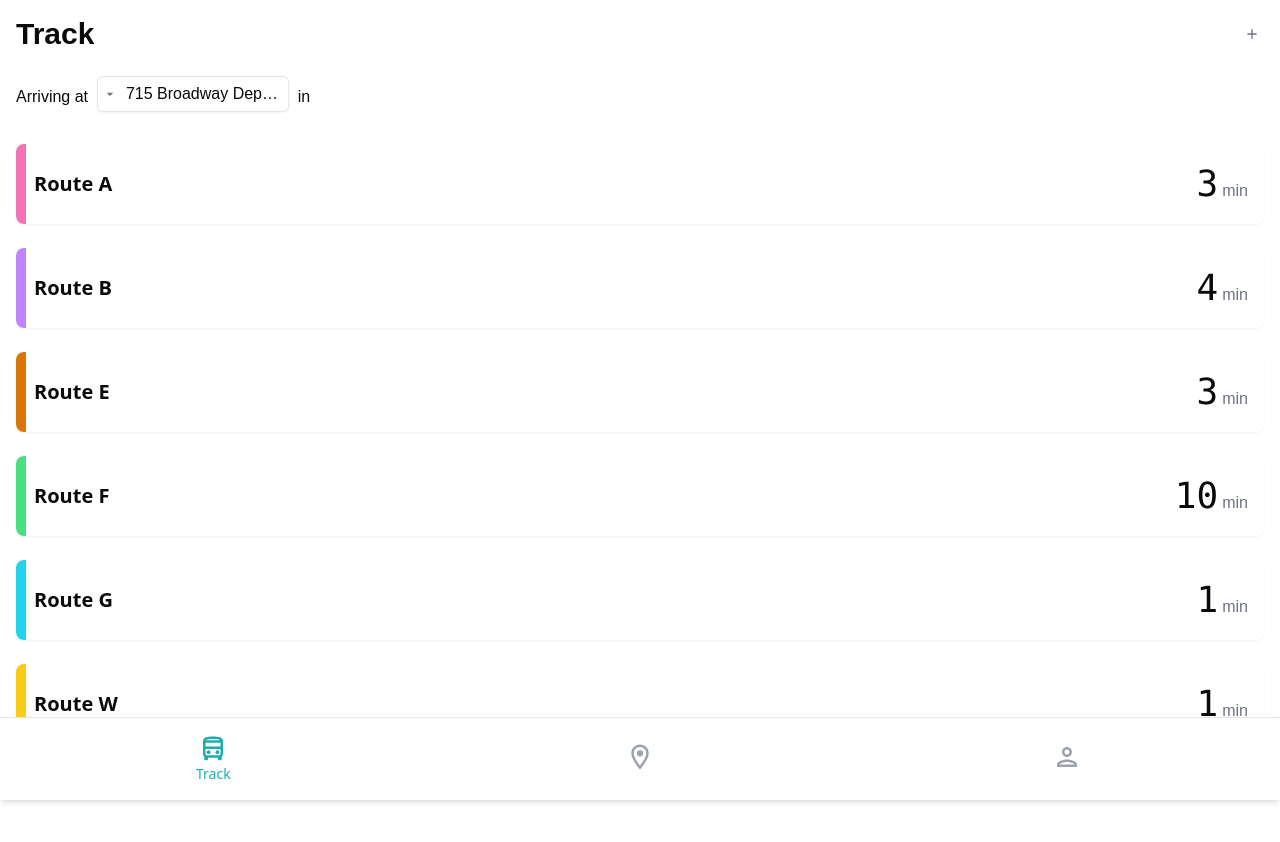
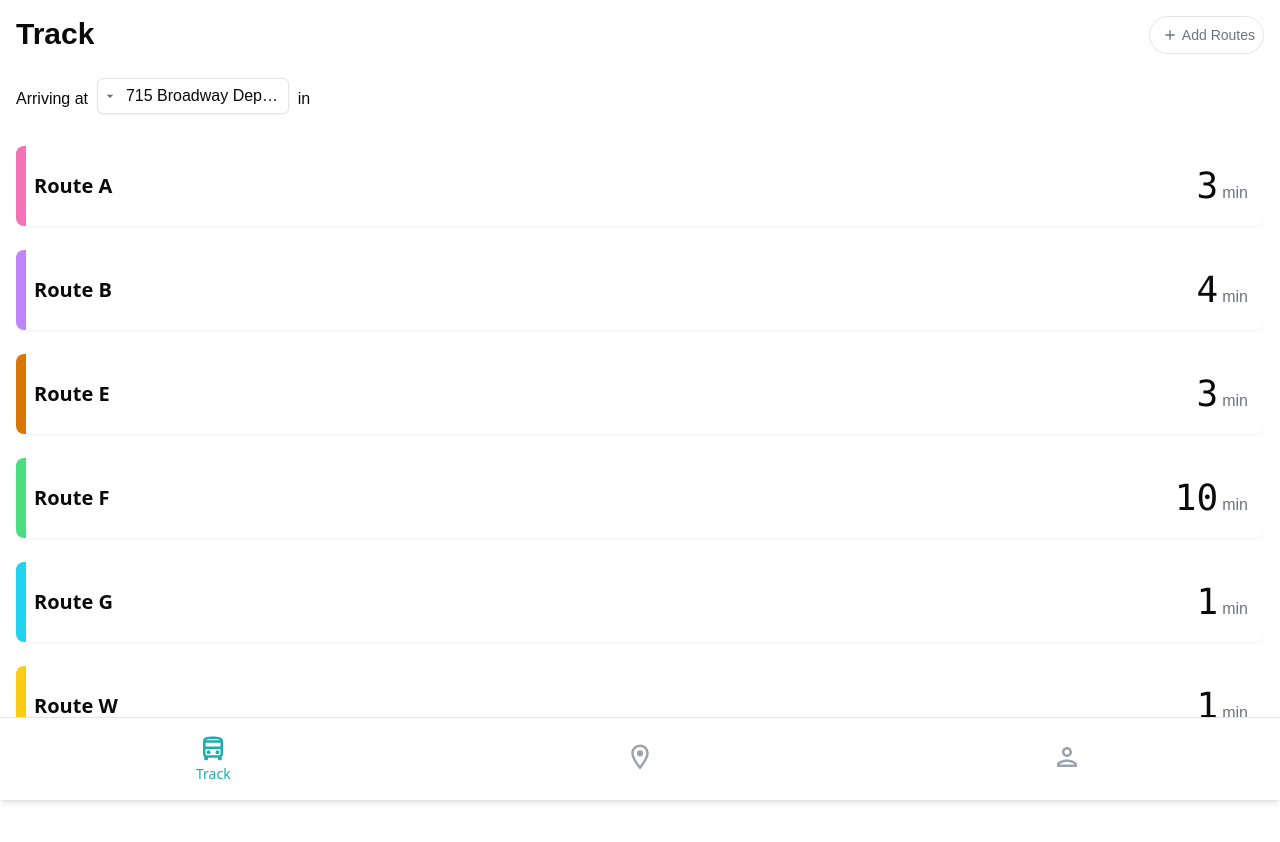
Before and after one commit to WangZhewei1027/NYU-GO, a Next.js app: page /main/track in a window 1280 px wide. Shown: the top 842 px of the page. Built offline with nearby package versions, Linux system fonts and the light colour scheme.

Commit message:
minor ui update

```diff
--- a/components/Add.tsx
+++ b/components/Add.tsx
@@ -39,6 +39,7 @@ export default function Add() {
     <>
       <Dialog>
         <DialogTrigger asChild>
+          <div className="flex items-center justify-cente w-full border px-2 rounded-full">
             <Button
               variant={"ghost"}
               size={"icon"}
@@ -46,6 +47,10 @@ export default function Add() {
             >
               <MdOutlineAdd className="shrink-0 text-gray-500" />
             </Button>
+            <div className="w-full text-nowrap text-gray-500 text-sm">
+              Add Routes
+            </div>
+          </div>
         </DialogTrigger>
         <DialogContent className="max-w-[90vw] max-h-[90vh] overflow-y-auto p-2 rounded">
           <DialogHeader>
```
Lines whose indentation alone changed are shown as unchanged.
